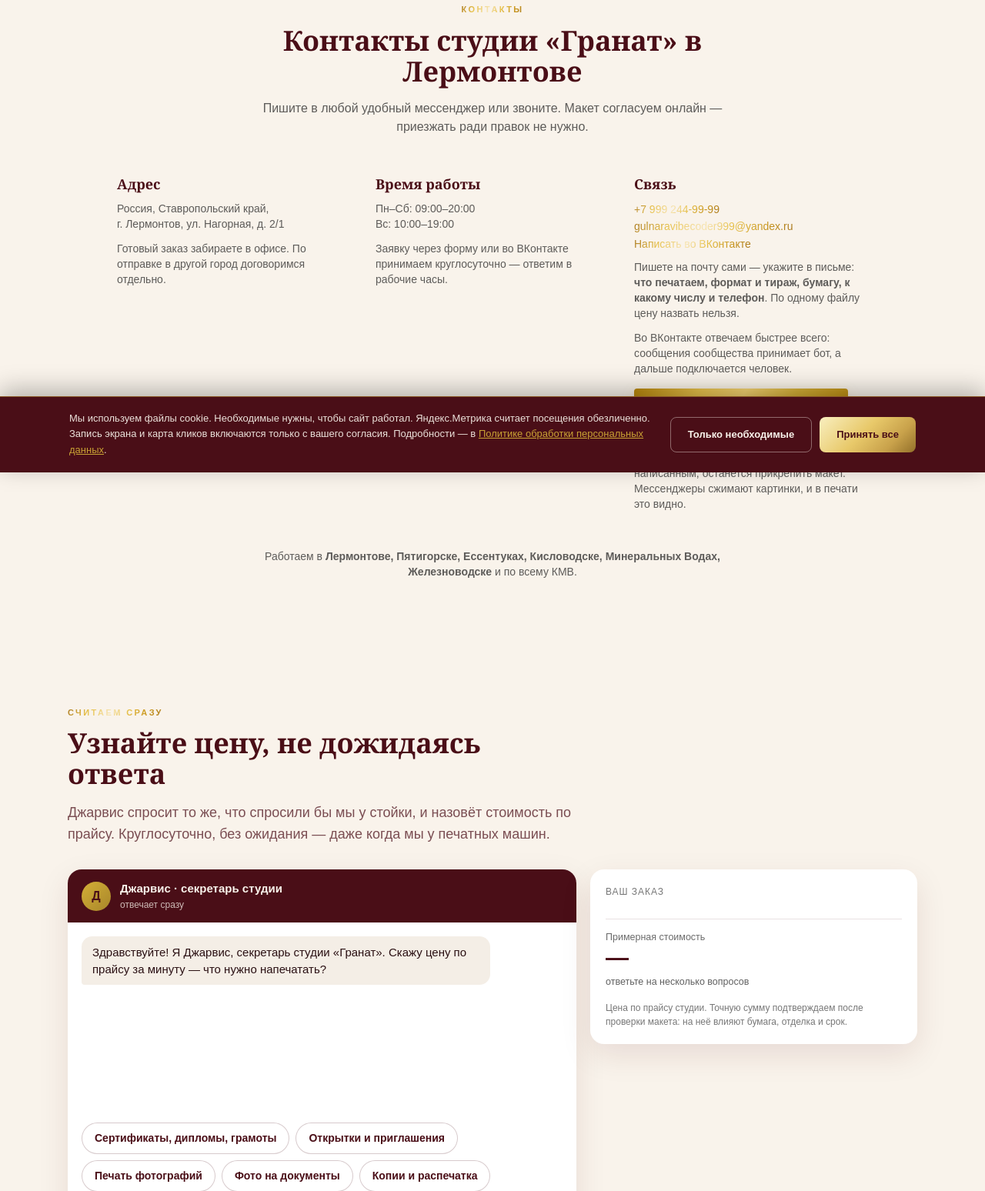
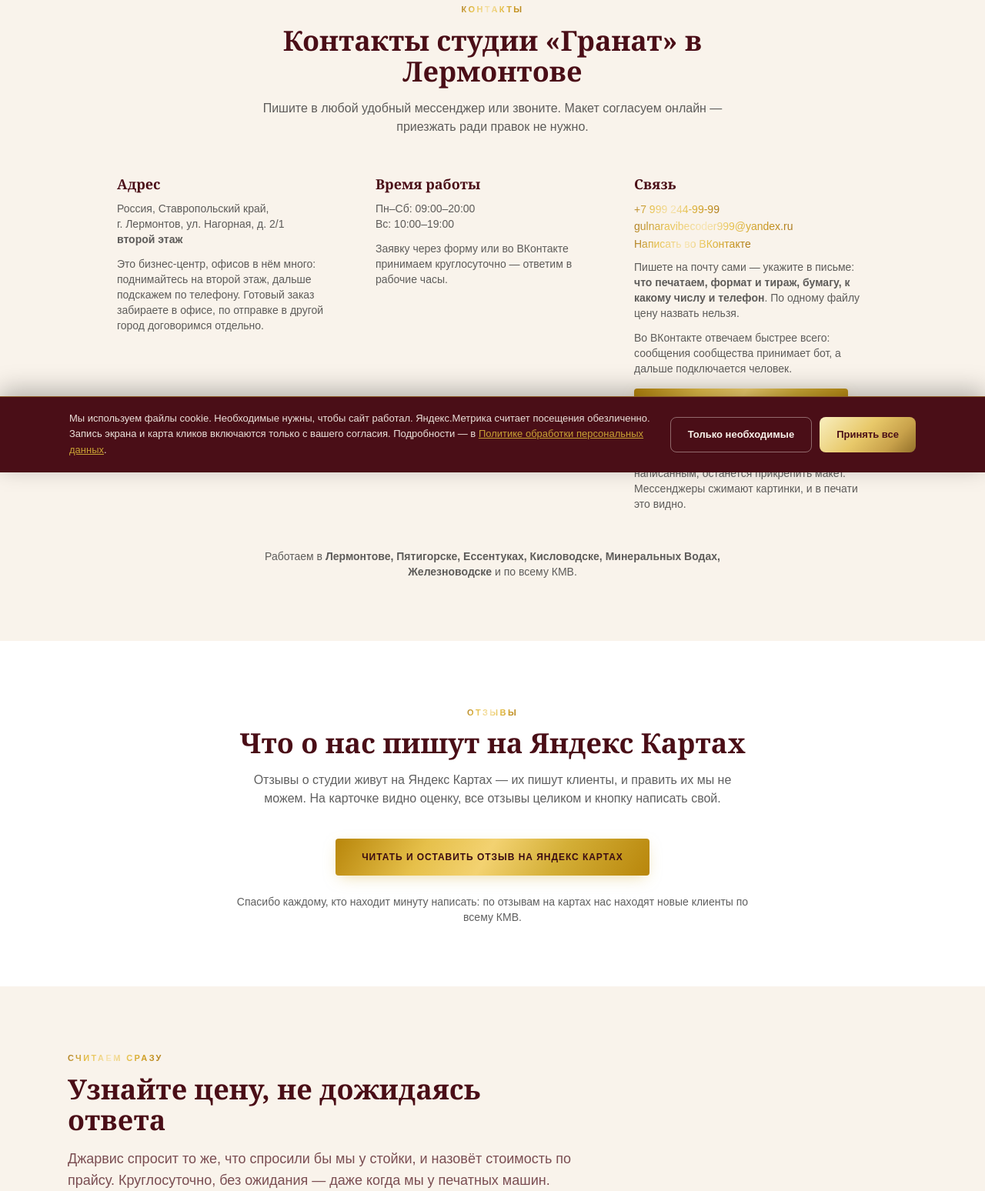
Before and after one commit to gulnaragold999m-tech/granat-kmv, a Flask app: page /kontakty in a window 1280 px wide. Shown: the part 186-1734 px from the top of the page at 77% size. Run offline with Flask 3, Linux system fonts and the light colour scheme.

Commit message:
Initial commit

```diff
--- a/app.py
+++ b/app.py
@@ -2,13 +2,14 @@ import os
 import hashlib
 import hmac
 import json
+import re
 import smtplib
 import socket
 import ssl
 from concurrent.futures import ThreadPoolExecutor, TimeoutError as FuturesTimeout
 from datetime import datetime, timedelta
 from email.message import EmailMessage
-from urllib.parse import quote
+from urllib.parse import quote, urlparse
 from zoneinfo import ZoneInfo
 
 import requests
@@ -483,6 +484,150 @@ def tolko_https():
     if proto == "http" and not mestnyj:
         return redirect("https://" + request.host + request.full_path.rstrip("?"),
                         code=301)
+
+
+# ── Отзывы с Яндекс Карт ────────────────────────────────────────────────
+# ЗАЧЕМ. Отзывы клиенты уже написали, но видит их только тот, кто дошёл до
+# Яндекс Карт. На сайте они работают как доказательство: человек читает их
+# там же, где решает, заказывать или нет.
+#
+# Показываем официальным виджетом Яндекса, а не своим списком. Свой список
+# — это слова студии о самой себе: написать в нём можно что угодно, и цена
+# такому ноль. Виджет рисует Яндекс из своей базы: и оценка, и число
+# отзывов там те же, что в справочнике, подделать их нельзя.
+#
+# ЧТО СЮДА КЛАСТЬ. Годится любое из трёх:
+#   1. Код виджета из кабинета Яндекс Бизнеса: Отзывы → Виджет отзывов →
+#      «Скопировать код». Лучший вариант: отзывы видны прямо на странице.
+#   2. Один номер карточки из этого кода.
+#   3. Ссылка на карточку в Яндекс Картах, в том числе короткая вида
+#      yandex.ru/maps/-/XXXXXXXX. Номера в ней нет, поэтому виджет
+#      не собрать — блок покажет заголовок и кнопку на карточку.
+#
+# ГДЕ ЗАДАТЬ. Проще всего переменной приложения в Amvera: granat-site →
+# Переменные окружения → YANDEX_REVIEWS. Тогда файл заново загружать
+# не нужно, хватит перезапуска. Переменная главнее строки ниже.
+YANDEX_REVIEWS_CODE = "https://yandex.ru/maps/-/CTFBZ4kK"
+YANDEX_REVIEWS = os.getenv("YANDEX_REVIEWS", "").strip() or YANDEX_REVIEWS_CODE.strip()
+
+
+def yandex_reviews():
+    """Адреса виджета и ссылок на карточку. None — если ничего не задано.
+
+    Возвращает `frame` (адрес рамки с отзывами; None, если номер карточки
+    неизвестен), `page` — куда идти читать, `add` — куда идти писать.
+
+    Пока не задано ничего, блок отзывов на страницах не рисуется вовсе:
+    пустая рамка посреди страницы — дырка в вёрстке и лишний запрос
+    к чужому домену.
+
+    Чужой код в страницу как есть не вставляем: вместе с ним приезжают
+    чужие размеры, от которых вёрстка разъезжается на телефоне. Берём
+    из него только номер карточки, остальное собираем сами.
+    """
+    raw = YANDEX_REVIEWS
+    if not raw:
+        return None
+
+    found_src = re.search(r"""src\s*=\s*["']([^"']+)["']""", raw)
+    src = (found_src.group(1) if found_src else raw).strip()
+
+    if src.isdigit():
+        return reviews_by_org(src)
+
+    if src.startswith("//"):
+        src = "https:" + src
+    try:
+        parts = urlparse(src)
+    except ValueError:
+        return None
+
+    # Только https и только Яндекс: в рамке посреди страницы не должно
+    # оказаться неизвестно что, если код скопировали не оттуда.
+    host = (parts.hostname or "").lower()
+    if parts.scheme != "https":
+        return None
+    if host != "yandex.ru" and not host.endswith(".yandex.ru"):
+        return None
+
+    # Номер ищем только там, где он действительно номер карточки. Просто
+    # «первые цифры в адресе» брать нельзя: в ссылке на карту сначала идёт
+    # номер региона, и по нему открылась бы чужая организация.
+    found_id = (
+        re.search(r"\bid=(\d+)", parts.query)
+        or re.search(r"/org/[^/]+/(\d+)", parts.path)
+        or re.search(r"/rating-badge/(\d+)", parts.path)
+    )
+    if found_id:
+        return reviews_by_org(found_id.group(1))
+
+    # Номера нет — дали короткую ссылку вида yandex.ru/maps/-/XXXXXXXX.
+    # Разворачиваем её сами, в фоне: сервер в интернете, а хозяйка сайта
+    # с телефона адресную строку посмотреть не может.
+    org = short_link_org(src)
+    if org:
+        return reviews_by_org(org)
+
+    # Пока не развернулась (или Яндекс не дал развернуть) — отправляем
+    # человека на карточку кнопкой. Это честнее, чем показать пустоту.
+    return {"frame": None, "page": src, "add": src}
+
+
+# Что вернула короткая ссылка: номер карточки или пусто. Держим в памяти,
+# чтобы не ходить в Яндекс на каждый показ страницы.
+_SHORT_LINK = {"url": "", "org": "", "asked": False}
+
+
+def short_link_org(url):
+    """Номер карточки из короткой ссылки. Пусто — пока не развернулась.
+
+    Первый посетитель ждать не должен, поэтому в Яндекс идём в фоновом
+    потоке, а страницу отдаём сразу — с кнопкой вместо рамки. Развернётся
+    — рамка появится у следующего посетителя.
+    """
+    if _SHORT_LINK["url"] != url:
+        _SHORT_LINK.update({"url": url, "org": "", "asked": False})
+
+    if _SHORT_LINK["org"]:
+        return _SHORT_LINK["org"]
+
+    if not _SHORT_LINK["asked"]:
+        _SHORT_LINK["asked"] = True
+        NOTIFY_POOL.submit(_expand_short_link, url)
+
+    return ""
+
+
+def _expand_short_link(url):
+    """Сходить по короткой ссылке и запомнить номер карточки из адреса."""
+    try:
+        resp = requests.get(url, timeout=8, allow_redirects=True,
+                            headers={"User-Agent": "Mozilla/5.0 (granat-kmv.ru)"})
+        where = resp.url or ""
+        found = re.search(r"/org/[^/]+/(\d+)", where) or re.search(r"/org/[^/]+/(\d+)", resp.text[:200000])
+        if found:
+            _SHORT_LINK["org"] = found.group(1)
+            print(f"[отзывы] короткая ссылка развернулась, карточка {found.group(1)}", flush=True)
+        else:
+            print(f"[отзывы] в адресе {where[:120]} номера карточки нет — "
+                  f"оставляем кнопку на карточку", flush=True)
+    except Exception as e:
+        print(f"[отзывы] короткую ссылку развернуть не вышло: {e}", flush=True)
+
+
+def reviews_by_org(org):
+    """Три адреса по номеру карточки: рамка, чтение, написать отзыв."""
+    return {
+        "frame": f"https://yandex.ru/maps-reviews-widget/?id={org}",
+        "page": f"https://yandex.ru/maps/org/{org}/reviews/",
+        "add": f"https://yandex.ru/maps/org/{org}/reviews/?add-review=true",
+    }
+
+
+@app.context_processor
+def inject_reviews():
+    """Отзывы нужны и на главной, и в контактах — разбираем номер один раз."""
+    return {"reviews": yandex_reviews()}
 
 
 # ── Страницы сайта ──────────────────────────────────────────────────────
@@ -749,7 +894,24 @@ def health():
         # Джарвис живёт отдельным приложением и в Telegram остаётся —
         # показываем его состояние справочно.
         bots=bots_state.result(),
+        # В каком виде на страницах стоят отзывы. Проверять по этой строке
+        # удобнее, чем искать в логах: она открывается с телефона.
+        otzyvy=reviews_state(),
     )
+
+
+def reviews_state():
+    """Одной строкой: что сейчас показывает блок отзывов и почему."""
+    got = yandex_reviews()
+    if not got:
+        return "выключены: не задан YANDEX_REVIEWS"
+    if got["frame"]:
+        return f"виджет с отзывами, карточка {got['frame'].rsplit('=', 1)[-1]}"
+    if _SHORT_LINK["org"]:
+        return "виджет появится на следующей странице"
+    return "кнопка на карточку: номер карточки ещё не известен"
+
+
 
 
 def follow_up(channel, lead_id, name):
--- a/templates/index.html
+++ b/templates/index.html
@@ -7,4 +7,5 @@
 {% include "partials/pechat-kod.html" %}
 {% include "partials/sekretar.html" %}
 {% include "partials/pochemu-ya.html" %}
+{% include "partials/otzyvy.html" %}
 {% endblock %}
--- a/templates/kontakty.html
+++ b/templates/kontakty.html
@@ -5,5 +5,6 @@
 {% set crumb = "Контакты" %}
 {% block content %}
 {% include "partials/kontakty.html" %}
+{% include "partials/otzyvy.html" %}
 {% include "partials/sekretar.html" %}
 {% endblock %}
--- a/templates/partials/kontakty.html
+++ b/templates/partials/kontakty.html
@@ -12,9 +12,15 @@
             <h3 class="text-lg font-bold mb-2" style="color:#4A0E17;">Адрес</h3>
             <p class="opacity-70 text-sm">
               Россия, Ставропольский край,<br />
-              г. Лермонтов, ул. Нагорная, д. 2/1
+              г. Лермонтов, ул. Нагорная, д. 2/1<br />
+              <!-- Адрес до дома пишем ровно как в карточке Яндекса: расхождение
+                   бьёт по позициям в поиске по городу. Этаж — подсказка сверх
+                   адреса, в карточке его нет, и это нормально. Номер помещения
+                   добавим, когда он подтвердится: неверный номер отправит
+                   человека к чужой двери, а это хуже, чем никакого номера. -->
+              <strong>второй этаж</strong>
             </p>
-            <p class="opacity-70 text-sm mt-3">Готовый заказ забираете в офисе. По отправке в другой город договоримся отдельно.</p>
+            <p class="opacity-70 text-sm mt-3">Это бизнес-центр, офисов в нём много: поднимайтесь на второй этаж, дальше подскажем по телефону. Готовый заказ забираете в офисе, по отправке в другой город договоримся отдельно.</p>
           </div>
 
           <div class="reveal">
--- /dev/null
+++ b/templates/partials/otzyvy.html
@@ -0,0 +1,72 @@
+<!--
+  Отзывы с Яндекс Карт.
+
+  Блока не будет вовсе, пока не задан номер карточки: см. YANDEX_REVIEWS
+  в app.py. Пустая рамка хуже отсутствия блока — она выглядит поломкой.
+
+  Внутри рамки — виджет Яндекса. Свой список отзывов мы не рисуем и оценку
+  звёздочками в микроразметку не кладём: размечать чужие отзывы как свои
+  запрещено и в Яндексе, и в Google, за это карточку и сайт понижают.
+-->
+{% if reviews %}
+<section id="otzyvy" class="py-20" style="background:#FFFFFF;">
+  <div class="max-w-5xl mx-auto px-6">
+    <div class="text-center max-w-2xl mx-auto reveal">
+      <p class="kicker mb-3" style="color:#4A0E17;">Отзывы</p>
+      <h2 class="text-3xl md:text-4xl font-bold" style="color:#4A0E17;">
+        Что о нас пишут на Яндекс Картах
+      </h2>
+      <p class="opacity-70 mt-4">
+        {% if reviews.frame %}
+        Отзывы показывает сам Яндекс из своей базы. Мы их не выбираем, не редактируем
+        и не удаляем: на сайте видно ровно то же, что в справочнике.
+        {% else %}
+        Отзывы о студии живут на Яндекс Картах — их пишут клиенты, и править их мы
+        не можем. На карточке видно оценку, все отзывы целиком и кнопку написать свой.
+        {% endif %}
+      </p>
+    </div>
+
+    {% if reviews.frame %}
+    <div
+      class="reveal mt-10"
+      style="border:1px solid rgba(74,14,23,.15); border-radius:16px; overflow:hidden; background:#fff;"
+    >
+      <!-- loading="lazy": виджет грузится, когда посетитель до него долистал,
+           а не вместе со страницей. Это чужой скрипт, и он не должен
+           задерживать первый экран на телефоне. -->
+      <iframe
+        src="{{ reviews.frame }}"
+        title="Отзывы о студии «Гранат» на Яндекс Картах"
+        width="100%"
+        height="560"
+        loading="lazy"
+        style="display:block; width:100%; border:0;"
+      ></iframe>
+    </div>
+
+    <div class="flex flex-wrap gap-4 justify-center mt-8 reveal">
+      <a class="btn-gold" href="{{ reviews.add }}" target="_blank" rel="noopener">
+        Оставить отзыв
+      </a>
+      <a class="btn-outline" href="{{ reviews.page }}" target="_blank" rel="noopener">
+        Читать все отзывы
+      </a>
+    </div>
+    {% else %}
+    <!-- Номера карточки нет — рамку собрать не из чего. Отправляем на карточку
+         одной кнопкой: это честнее, чем показать пустое место. -->
+    <div class="flex flex-wrap gap-4 justify-center mt-10 reveal">
+      <a class="btn-gold" href="{{ reviews.page }}" target="_blank" rel="noopener">
+        Читать и оставить отзыв на Яндекс Картах
+      </a>
+    </div>
+    {% endif %}
+
+    <p class="text-center opacity-70 text-sm mt-6 max-w-2xl mx-auto">
+      Спасибо каждому, кто находит минуту написать: по отзывам на картах нас находят
+      новые клиенты по всему КМВ.
+    </p>
+  </div>
+</section>
+{% endif %}
```
